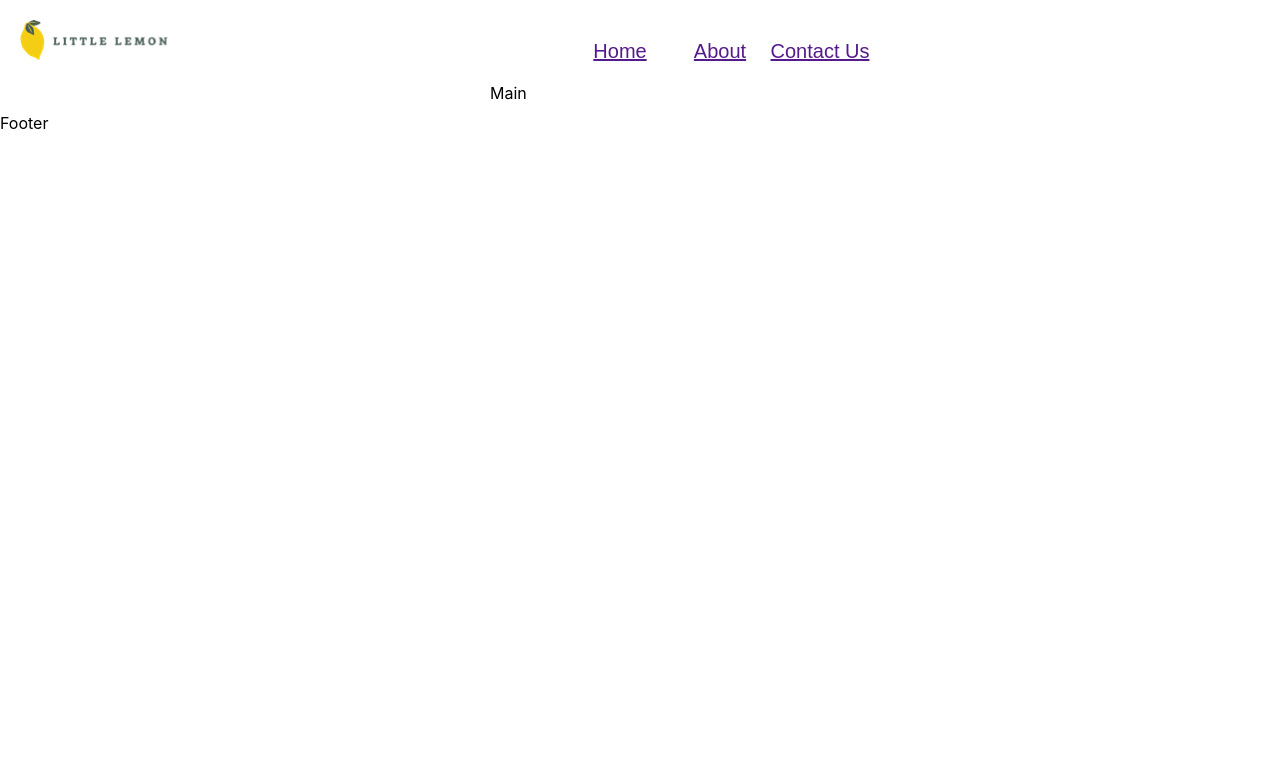
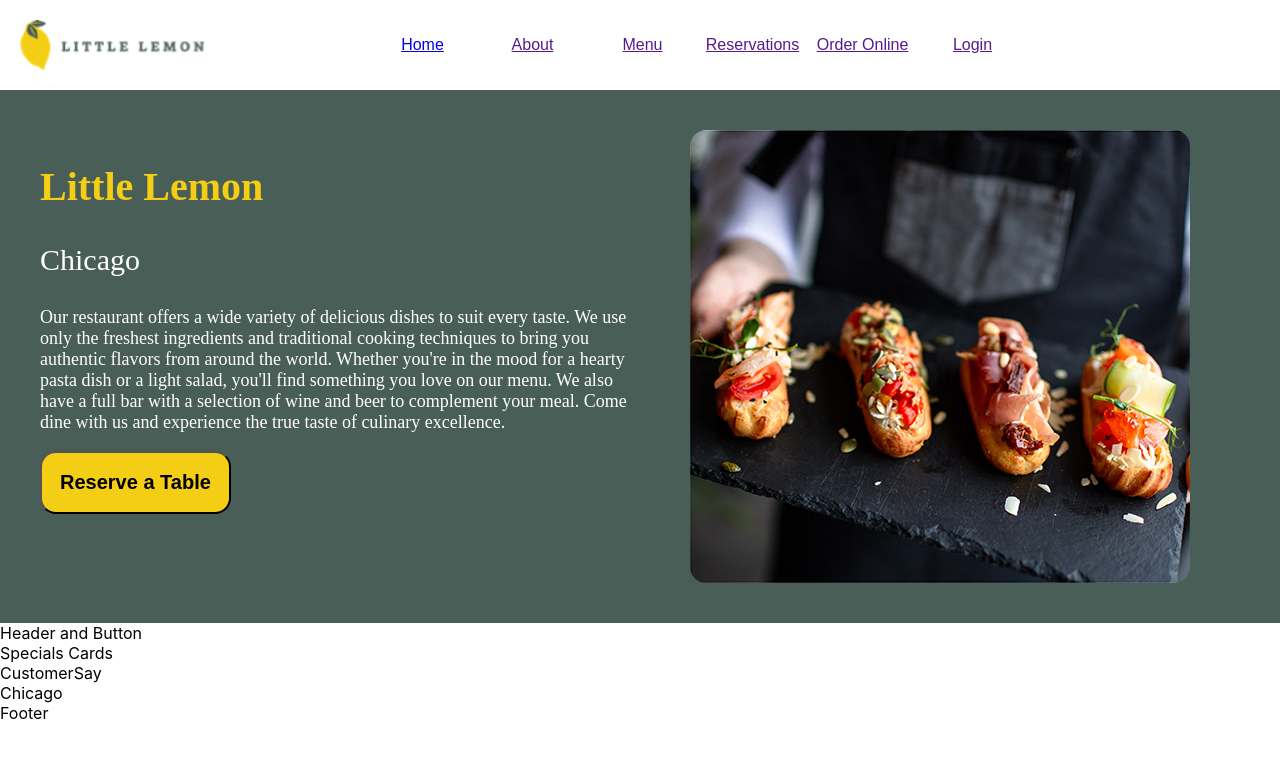
Before and after one commit to maksatylyasov/little-lemon-react-app, a React (Create React App) app: page /booking in a window 1280 px wide. Shown: the top 758 px of the page. Built offline with nearby package versions, Linux system fonts and the light colour scheme.

Commit message:
CSS stage of homepage

```diff
--- a/package.json
+++ b/package.json
@@ -8,6 +8,8 @@
     "@testing-library/user-event": "^13.5.0",
     "react": "^18.2.0",
     "react-dom": "^18.2.0",
+    "react-router": "^6.8.0",
+    "react-router-dom": "^6.8.0",
     "react-scripts": "5.0.1",
     "web-vitals": "^2.1.4"
   },
--- a/src/App.css
+++ b/src/App.css
@@ -39,24 +39,83 @@
 
 .Header {
   display: grid;
-  grid-template-columns: 100px auto;
-  padding-left: 20px;
-  padding-top: 20px;
+  grid-template-columns: auto 1fr;
+  /* grid-template-rows: 1fr; */
+  padding: 20px;
   font-family: "Karla", sans-serif;
-  font-size: 20px;
+  /* font-size: 0.3rem; */
+  justify-items: center;
+  justify-content: right;
 }
 .Main {
   display: grid;
-  grid-template-columns: 100px 100px 100px;
-  grid-template-rows: 2fr 1fr;
-  align-items: center;
-  justify-content: center;
 }
 
 .Nav {
   display: grid;
-  grid-template-columns: 100px 100px 100px;
+  grid-template-columns: repeat(7, 100px);
+  grid-column-gap: 10px;
+  justify-items: center;
+  justify-content: right;
+  grid-auto-flow: row;
+}
+
+.img-wrap {
+  width: auto;
+  height: 100%;
+}
+
+.img-wrap-hero {
+  display: block;
+  width: auto;
+  height: 100%;
+  border-radius: 16px;
+  border-color: aliceblue;
+  border-bottom: 5px;
+  border-top: 5px;
+}
+
+.CallToAction {
+  display: grid;
+  grid-template-columns: 1fr 1fr;
+  /* grid-template-rows: 1fr 1fr; */
+  background-color: #495e57;
+  padding: 40px;
   justify-items: center;
   justify-content: center;
-  grid-auto-flow: row;
+  /* font-size: 0.5rem; */
+  /* grid-auto-flow: column; */
 }
+
+.Header-text {
+  font-size: 40px;
+  font-family: "Markazi Text", serif;
+  color: #f4ce14;
+}
+.Header-text-sub1 {
+  font-size: 30px;
+  font-weight: normal;
+  font-family: "Markazi Text", serif;
+  color: #ffffff;
+}
+.hero-description {
+  font-size: 18px;
+  font-weight: lighter;
+  font-family: "Karla", serif;
+  color: #ffffff;
+}
+.Button {
+  font-size: 20px;
+  font-family: "Karla", sans-serif;
+  font-weight: bold;
+  background-color: #f4ce14;
+  padding: 3%;
+  border-radius: 16px;
+}
+
+.Specials {
+  display: grid;
+  grid-template-columns: 1fr;
+  background-color: #ffffff;
+  justify-content: center;
+}
--- a/src/App.js
+++ b/src/App.js
@@ -3,6 +3,14 @@ import Header from "./component/Header";
 import Nav from "./component/Nav";
 import Main from "./component/Main";
 import Footer from "./component/Footer";
+
+import { Routes, Route, BrowserRouter } from "react-router-dom";
+import { Homepage } from "./component/Homepage";
+import { BookingPage } from "./component/BookingPage";
+import CallToAction from "./component/CallToAction";
+import Specials from "./component/Specials";
+import CustomerSay from "./component/CustomersSay";
+import Chicago from "./component/Chicago";
 
 function App() {
   return (
@@ -17,11 +25,21 @@ function App() {
         content="Experience delicious, authentic cuisine at our restaurant. Our menu features a variety of dishes made with fresh, locally sourced ingredients. Join us for lunch, dinner or weekend brunch. Reservations recommended."
       />
       <meta name="og:image" content="lemon logo" />
+
+      <div>
+        <BrowserRouter>
+          <Routes>
+             <Route path="/" Component={Homepage}></Route>
+            <Route path="/booking" Component={BookingPage}></Route>
+          </Routes>
+        </BrowserRouter>
+      </div>
+
       <Header className="Header">
         <Nav className="Nav"></Nav>
       </Header>
+      <Main className="Main"></Main>
 
-      <Main className="Main"></Main>
       <Footer></Footer>
     </>
   );
--- /dev/null
+++ b/src/component/CallToAction.js
@@ -0,0 +1,28 @@
+import React, { Component } from "react";
+import HeroImage from "../assets/restauranfood.jpg";
+
+const CallToAction = (props) => {
+  return (
+    <div className="CallToAction">
+      <div>
+        <h2 className="Header-text">Little Lemon</h2>
+        <h3 className="Header-text-sub1">Chicago</h3>
+
+        <p className="hero-description">
+          Our restaurant offers a wide variety of delicious dishes to suit every
+          taste. We use only the freshest ingredients and traditional cooking
+          techniques to bring you authentic flavors from around the world.
+          Whether you're in the mood for a hearty pasta dish or a light salad,
+          you'll find something you love on our menu. We also have a full bar
+          with a selection of wine and beer to complement your meal. Come dine
+          with us and experience the true taste of culinary excellence.
+        </p>
+        <button className="Button">Reserve a Table</button>
+      </div>
+      <div>
+        <img className="img-wrap-hero" src={HeroImage} alt="hero images" />
+      </div>
+    </div>
+  );
+};
+export default CallToAction;
--- /dev/null
+++ b/src/component/Chicago.js
@@ -0,0 +1,6 @@
+import React, { Component } from "react";
+
+const Chicago = () => {
+  return <main>Chicago</main>;
+};
+export default Chicago;
--- /dev/null
+++ b/src/component/CustomersSay.js
@@ -0,0 +1,6 @@
+import React, { Component } from "react";
+
+const CustomerSay = () => {
+  return <main>CustomerSay</main>;
+};
+export default CustomerSay;
--- a/src/component/Header.js
+++ b/src/component/Header.js
@@ -10,7 +10,7 @@ class Header extends Component {
   render() {
     return (
       <header {...this.props}>
-        <img src={Logo}></img>
+        <img className="img-wrap" src={Logo}></img>
         {this.props.children}
       </header>
     );
--- a/src/component/Main.js
+++ b/src/component/Main.js
@@ -1,13 +1,21 @@
 import React, { Component } from "react";
+import { Routes, Route, BrowserRouter } from "react-router-dom";
+import { Homepage } from "./Homepage";
+import { BookingPage } from "./BookingPage";
 
-class Main extends Component {
-  constructor(props) {
-    super(props);
-    this.state = "";
-  }
+import CallToAction from "./CallToAction";
+import Specials from "./Specials";
+import CustomerSay from "./CustomersSay";
+import Chicago from "./Chicago";
 
-  render() {
-    return <main {...this.props}>Main</main>;
-  }
-}
+const Main = (props) => {
+  return (
+    <main>
+      <CallToAction></CallToAction>
+      <Specials></Specials>
+      <CustomerSay></CustomerSay>
+      <Chicago></Chicago>
+    </main>
+  );
+};
 export default Main;
--- a/src/component/Nav.js
+++ b/src/component/Nav.js
@@ -1,4 +1,7 @@
 import React, { Component } from "react";
+import { Outlet, Link, Routes, Route, BrowserRouter } from "react-router-dom";
+import { Homepage } from "./Homepage";
+import { BookingPage } from "./BookingPage";
 
 class Nav extends Component {
   constructor(props) {
@@ -9,14 +12,23 @@ class Nav extends Component {
   render() {
     return (
       <nav>
+        <div>
+          {/* <BrowserRouter>
+            <Routes>
+               <Route path="/" Component={<Homepage />}></Route>
+              <Route path="/booking" Component={<BookingPage />}></Route>
+            </Routes>
+          </BrowserRouter> */}
+        </div>
         <ul {...this.props}>
-          <a classname="App-link" href="">
-            Home
-          </a>
+          <a href="/">Home</a>
+          {/* <Link to="/">Home</Link> */}
+          <a href="">About</a>
+          <a href="">Menu</a>
 
-          <a href="">About</a>
-
-          <a href="">Contact Us</a>
+          <a href="">Reservations</a>
+          <a href="">Order Online</a>
+          <a href="">Login</a>
         </ul>
       </nav>
     );
--- /dev/null
+++ b/src/component/Specials.js
@@ -0,0 +1,11 @@
+import React, { Component } from "react";
+
+const Specials = () => {
+  return (
+    <div className="Specials">
+      <div>Header and Button</div>
+      <div>Specials Cards</div>
+    </div>
+  );
+};
+export default Specials;
```
Also changed, not shown: src/assets/restauranfood.jpg (added), src/component/BookingPage.js (added), src/component/Homepage.js (added), 1 other file (tests, documents, lock files or other folders).
